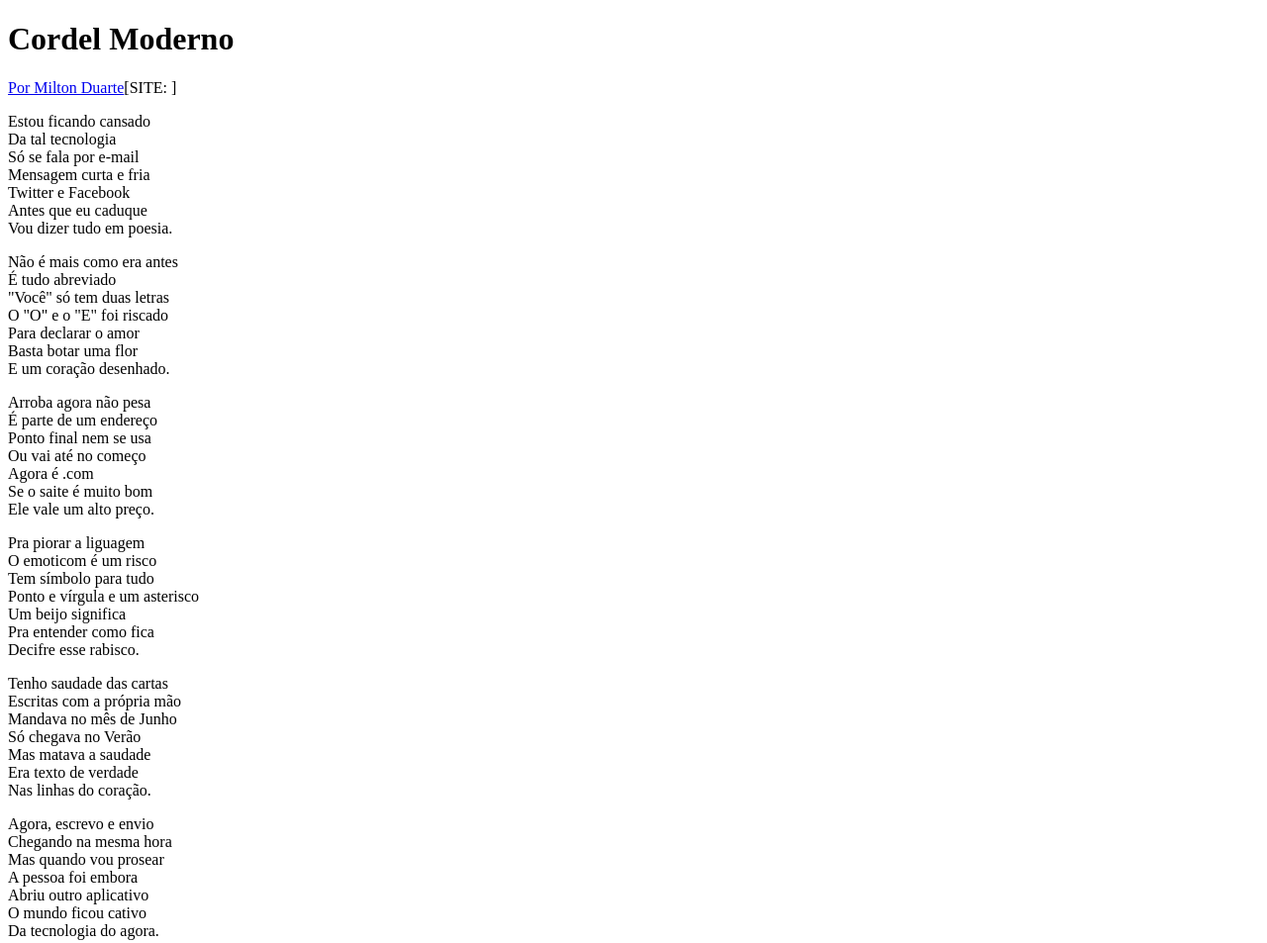
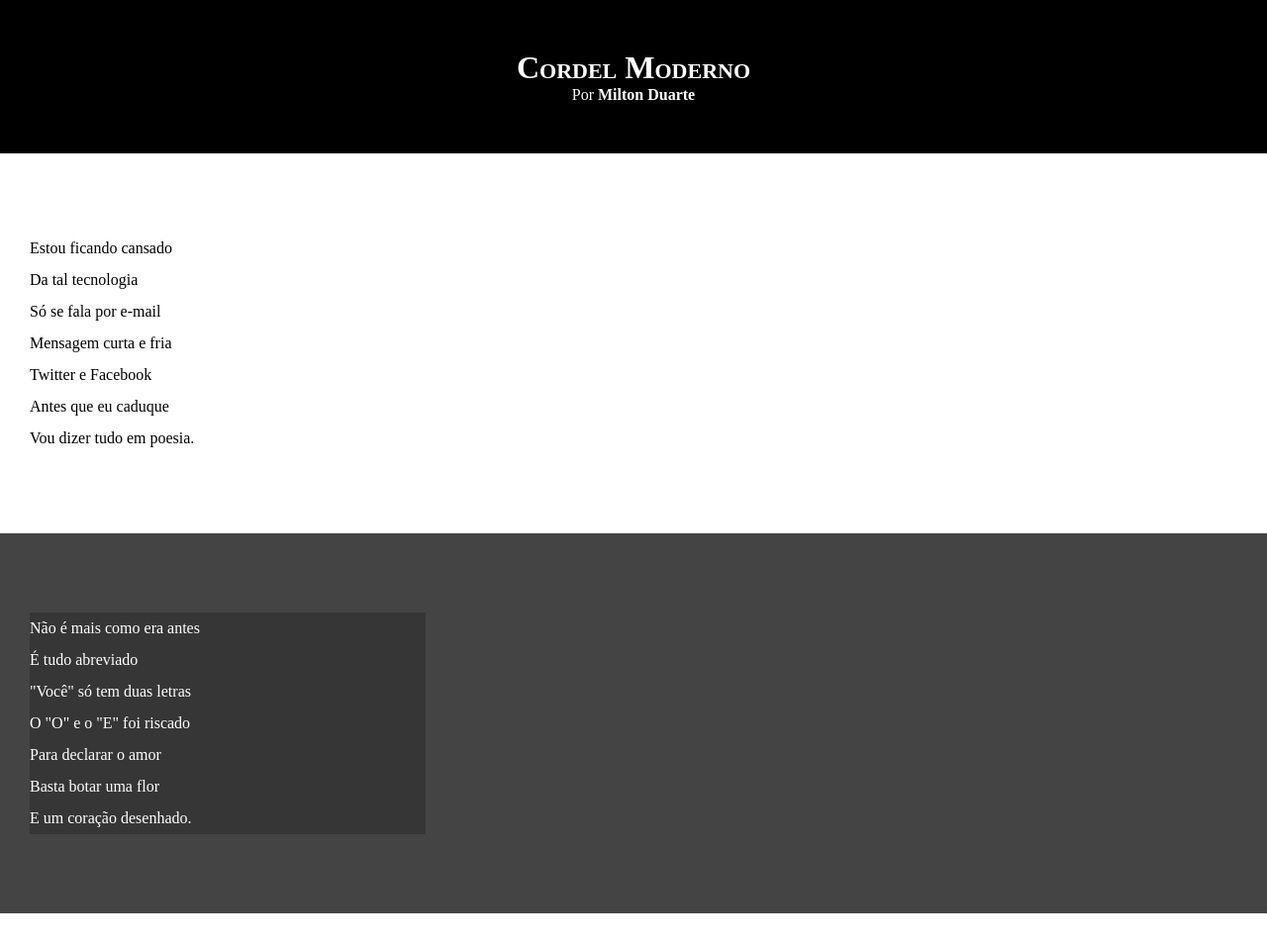
Before and after one commit to fabriciogbittencourt/projeto-cordel, a plain HTML site: page index.html in a window 1280 px wide. Shown: the top 953 px of the page at 99% size. Drawn offline with Linux system fonts and the light colour scheme.

Commit message:
Feito css nos blocos

```diff
--- a/index.html
+++ b/index.html
@@ -12,11 +12,11 @@
         <h1>
             Cordel Moderno
         </h1>
-        <p><a href="https://www.recantodasletras.com.br/poesias/3186743" target="_blank">Por Milton Duarte</a>[SITE: ]</p>
+        <p> Por <a href="https://www.recantodasletras.com.br/poesias/3186743" target="_blank"> Milton Duarte</a></p>
 
     </header>
 
-    <section>
+    <section class="normal">
         <p>
             Estou ficando cansado <br>
             Da tal tecnologia <br>
@@ -28,7 +28,7 @@
         </p>
     </section>
 
-    <section>
+    <section class="imagem">
         <p>
             Não é mais como era antes <br>
             É tudo abreviado <br>
@@ -40,7 +40,7 @@
         </p>
     </section>
 
-    <section>
+    <section class="normal">
         <p>
             Arroba agora não pesa <br>
             É parte de um endereço <br>
@@ -62,7 +62,7 @@
         </p>
     </section>
 
-    <section>
+    <section class="imagem">
         <p>
             Tenho saudade das cartas <br>
             Escritas com a própria mão <br>
@@ -74,7 +74,7 @@
         </p>
     </section>
 
-    <section>
+    <section class="normal">
         <p>
             Agora, escrevo e envio <br>
             Chegando na mesma hora <br>
--- a/style.css
+++ b/style.css
@@ -1,3 +1,66 @@
 @charset "UTF-8";
 
-body
+*{
+    margin: 0;
+    padding: 0;
+}
+
+html, body{
+    min-height: 100vh;
+    background-color: rgb(180, 180, 180);
+
+}
+
+header{
+    background-color: black;
+    color: white;
+    text-align: center;
+}
+
+header > h1 {
+    padding-top: 50px;
+    font-variant: small-caps;
+}
+
+header > p {
+    padding-bottom: 50px;
+
+}
+
+a{
+    color: white;
+    text-decoration: none;
+    font-weight: bolder;
+}
+
+a:hover{
+    text-decoration: underline;
+}
+
+section{
+    padding: 10vh 0;
+    line-height: 2em;
+    padding-left: 30px;
+}
+
+section.normal{
+    background-color: white;
+    color: black;
+}
+
+section.imagem{
+    background-color: rgb(68, 68, 68);
+    color: white;
+}
+
+section.imagem > p {
+    width: 400px;
+    background-color: rgba(0, 0, 0, 0.203);
+}
+
+footer{
+    background-color: black;
+    color: white;
+    text-align: center;
+    padding: 10px;
+}
```
